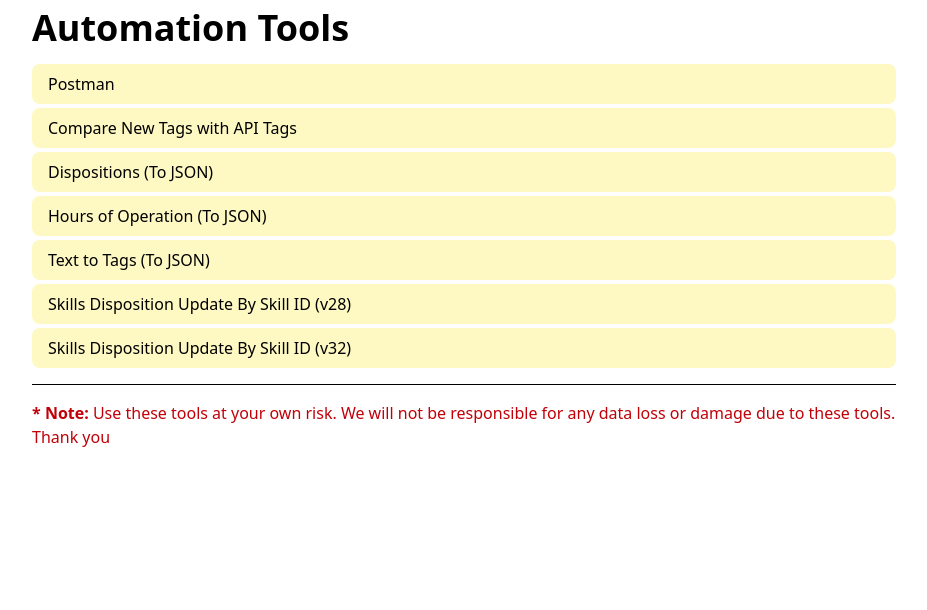
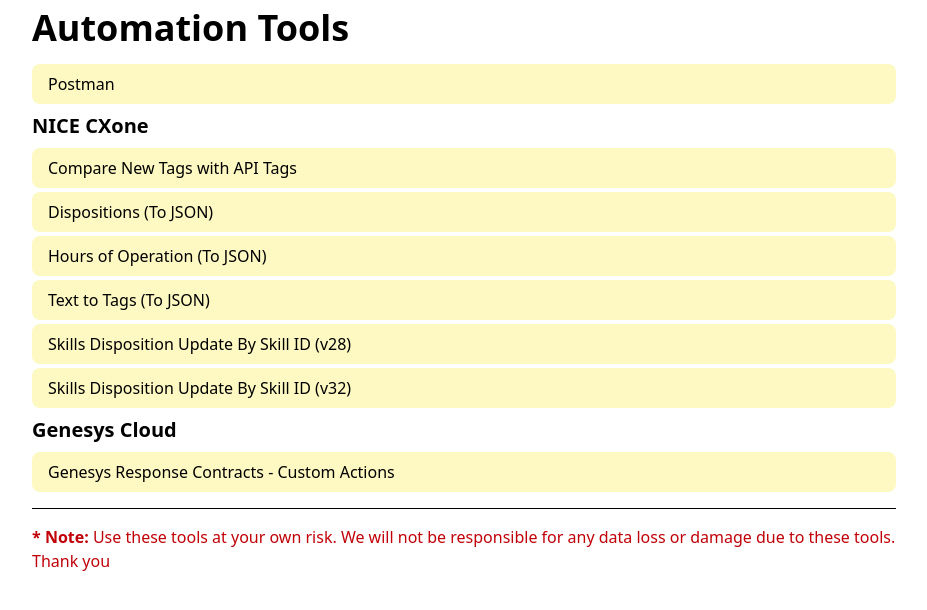
Before and after one commit to zeeforumcompany/automation-tools, a Next.js app: page / in a window 1280 px wide. Shown: the top 610 px of the page, without its empty margins (176-1103 px from the left). Built offline with nearby package versions, Linux system fonts and the light colour scheme.

Commit message:
Added Genesys Contracts for Custom API Actions

```diff
--- a/src/app/page.js
+++ b/src/app/page.js
@@ -7,16 +7,29 @@
 
   const pages = fetchCompanyAndSlugData();
 
+  let label = "";
+
   return (
     <>
       <h1 className="text-4xl font-bold">Automation Tools</h1>
       <ul className="mt-4 space-y-2">
         <li className="">
-          {pages.map((page) => (
-            <Link key={page.slug} href={`/${page.company}/${page.slug}`} className={className}>
-              {page.text}
-            </Link>
-          ))}
+          {pages.map((page) => {
+            let heading = "";
+            if (page.label && page.label !== undefined && page.label !== label) {
+              heading = <h3 className="font-bold my-2 text-xl">{page.label}</h3>;
+              label = page.label;
+            }
+
+            return (
+              <>
+                {heading}
+                <Link key={page.slug} href={`/${page.company}/${page.slug}`} className={className}>
+                  {page.text}
+                </Link>
+              </>
+            );
+          })}
         </li>
       </ul>
     </>
--- /dev/null
+++ b/src/components/response-contract.js
@@ -0,0 +1,118 @@
+'use client'
+
+import Link from "next/link";
+import { handleChange, copyToClipboard } from "@/helpers/functions";
+import { useState } from "react";
+
+/**
+ * Gensys Response Contract Component
+ * @returns JSX Element
+ */
+export default function GenesysResponseContract() {
+	const [disabled, setDisabled] = useState(false);
+	const [form, setForm] = useState({
+		apiResponse: `{
+"userId": 1,
+"id": 1,
+"title": "sunt aut facere repellat provident occaecati excepturi optio reprehenderit",
+"body": "quia et suscipit suscipit recusandae consequuntur expedita et cum reprehenderit molestiae ut ut quas totam ostrum rerum est autem sunt rem eveniet architecto"
+}`,
+		responseContract: ``,
+	});
+
+	const responseToOutputContract = (response, keyForArray = '') => {
+		let contractJson = {};
+
+		for (let key in response) {
+			let is_setup = false;
+			let is_array = Array.isArray(response[key]);
+
+			if (is_array) {
+				contractJson[key] = {
+					type: 'array',
+					items: {
+						title: `${key} Item 1`,
+						type: 'object',
+						properties: responseToOutputContract(response[key], key),
+						additionalProperties: true
+					}
+				};
+
+				is_setup = true;
+			}
+
+			if (typeof response[key] === 'object' && !is_setup) {
+				if (key >= 0) {
+					return responseToOutputContract(response[key], keyForArray);
+				}
+
+				contractJson[key] = {
+					type: 'object',
+					properties: responseToOutputContract(response[key], key),
+					additionalProperties: true
+				};
+
+				is_setup = true;
+			}
+
+			if (!is_setup) {
+				contractJson[key] = {
+					type: typeof response[key]
+				};
+			}
+		}
+
+		return contractJson;
+	}
+
+	const buildContract = () => {
+		let jsonString = "";
+
+		if (form.apiResponse && form.apiResponse !== undefined) {
+			try {
+				let json = JSON.parse(form.apiResponse);
+
+				// Convert json array to json string
+				jsonString = JSON.stringify(responseToOutputContract(json));
+			} catch (e) {
+				console.log(e); // Error: not valid JSON
+			}
+		}
+
+		// Set json string to json text area
+		setForm(prev => ({ ...prev, responseContract: jsonString }));
+	}
+
+  return (
+    <>
+		<div className="flex flex-row justify-between items-center">
+			<Link href="/" className="text-blue-600 font-bold hover:text-blue-500">‹ Back</Link>
+
+			<a href="https://help.mypurecloud.com/articles/add-contracts-custom-actions-integrations/" target="_blank" className="text-blue-600 font-bold hover:text-blue-500 hover:underline">Genesys API Contracts for Custom Action</a>
+		</div>
+
+      <div className="py-4">
+        <h1 className="text-4xl font-bold border-b-1 border-b-gray-200 mb-4">Text to Tags (JSON)</h1>
+
+        <div className="mb-2">
+          <label htmlFor="apiResponse" className="font-bold">API Response</label>
+          <textarea name="apiResponse" rows="9" className="border border-gray-300 rounded-md p-2 w-full" onChange={(e) => handleChange(e, setForm)} value={form.apiResponse}></textarea>
+        </div>
+
+        <button onClick={buildContract} className="cursor-pointer bg-blue-500 text-white py-2 px-4 rounded-sm hover:bg-blue-600 mt-2 disabled:bg-blue-400 disabled:cursor-not-allowed font-bold" disabled={disabled}>Build Contract</button>
+        <button onClick={() => copyToClipboard(form.responseContract)} className="cursor-pointer bg-gray-500 text-white py-2 px-4 rounded-sm hover:bg-gray-600 mt-4 ml-2">Copy JSON</button>
+
+        <hr className="my-4" />
+        <div className="mb-2">
+          <label htmlFor="responseContract" className="font-bold">Contract JSON</label>
+          <textarea name="responseContract" rows="9" className="border border-gray-300 rounded-md p-2 w-full" onChange={(e) => handleChange(e, setForm)} value={form.responseContract}></textarea>
+        </div>
+
+		<hr className="my-4" />
+		<div className="mt-2">
+			<b>Note:</b> This tool is used to convert response data into Genesys API Contract.
+		</div>
+      </div>
+    </>
+  );
+}
--- a/src/helpers/router.js
+++ b/src/helpers/router.js
@@ -2,6 +2,7 @@
 import FindNewTags from "@/components/find-new-tags";
 import HoursOfOperation from "@/components/hours-of-operation";
 import Postman from "@/components/postman";
+import GenesysResponseContract from "@/components/response-contract";
 import SkillsDispositionUpdate from "@/components/skills-disposition-update";
 import SkillsDispositionUpdateV32 from "@/components/skills-disposition-update-v32";
 import TextToTags from "@/components/text-to-tags";
@@ -9,11 +10,12 @@
 export default function fetchCompanyAndSlugData() {
   return [
     { company: 'nice', slug: 'postman', text: "Postman", component: <Postman /> },
-    { company: 'nice', slug: 'find-new-tags', text: "Compare New Tags with API Tags", component: <FindNewTags /> },
-    { company: 'nice', slug: 'dispositions', text: "Dispositions (To JSON)", component: <Dispositions /> },
-    { company: 'nice', slug: 'hours-of-operation', text: "Hours of Operation (To JSON)", component: <HoursOfOperation /> },
-    { company: 'nice', slug: 'text-to-tags', text: "Text to Tags (To JSON)", component: <TextToTags /> },
-    { company: 'nice', slug: 'skills-disposition-update-v28', text: "Skills Disposition Update By Skill ID (v28)", component: <SkillsDispositionUpdate /> },
-    { company: 'nice', slug: 'skills-disposition-update-v32', text: "Skills Disposition Update By Skill ID (v32)", component: <SkillsDispositionUpdateV32 /> },
+    { company: 'nice', slug: 'find-new-tags', text: "Compare New Tags with API Tags", component: <FindNewTags />, label: "NICE CXone" },
+    { company: 'nice', slug: 'dispositions', text: "Dispositions (To JSON)", component: <Dispositions />, label: "NICE CXone" },
+    { company: 'nice', slug: 'hours-of-operation', text: "Hours of Operation (To JSON)", component: <HoursOfOperation />, label: "NICE CXone" },
+    { company: 'nice', slug: 'text-to-tags', text: "Text to Tags (To JSON)", component: <TextToTags />, label: "NICE CXone" },
+    { company: 'nice', slug: 'skills-disposition-update-v28', text: "Skills Disposition Update By Skill ID (v28)", component: <SkillsDispositionUpdate />, label: "NICE CXone" },
+    { company: 'nice', slug: 'skills-disposition-update-v32', text: "Skills Disposition Update By Skill ID (v32)", component: <SkillsDispositionUpdateV32 />, label: "NICE CXone" },
+    { company: 'genesys', slug: 'genesys-contracts', text: "Genesys Response Contracts - Custom Actions", component: <GenesysResponseContract />, label: "Genesys Cloud" },
   ];
 }
```
